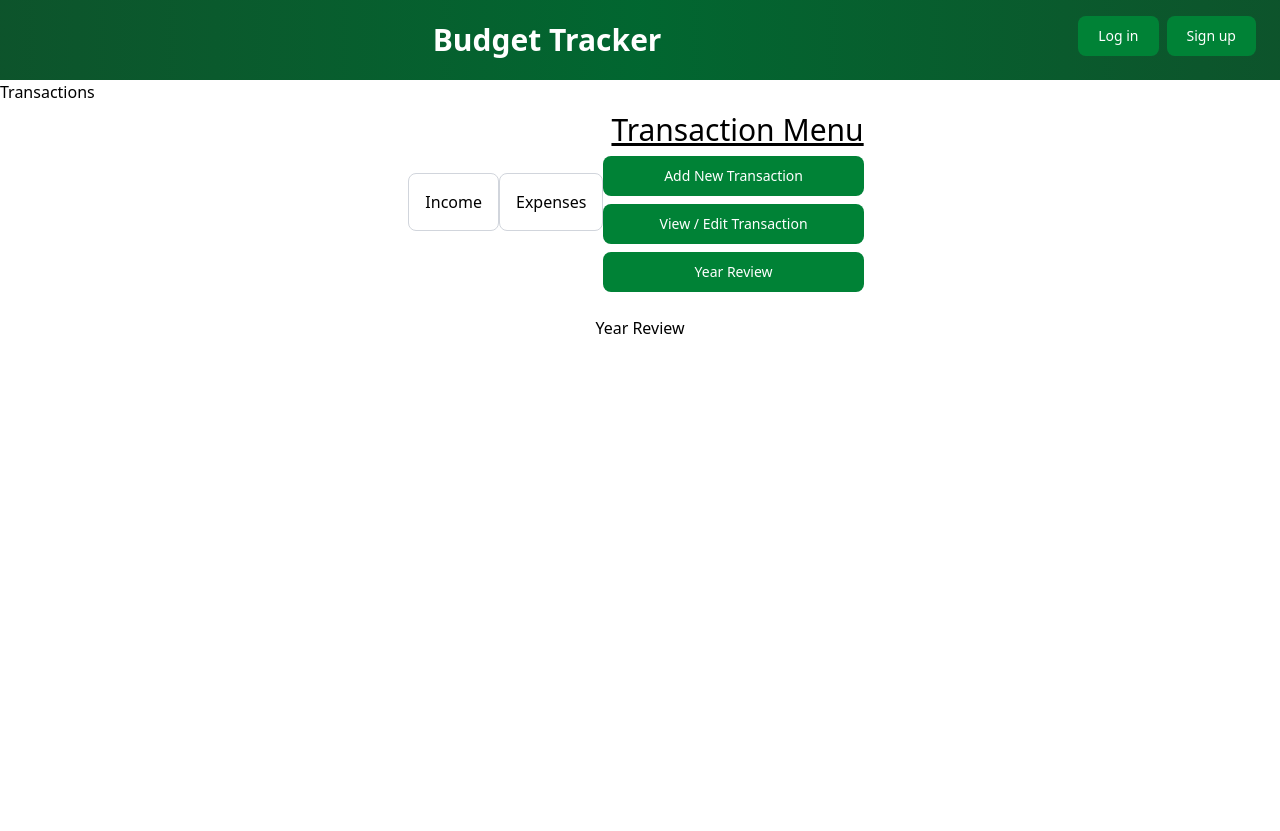
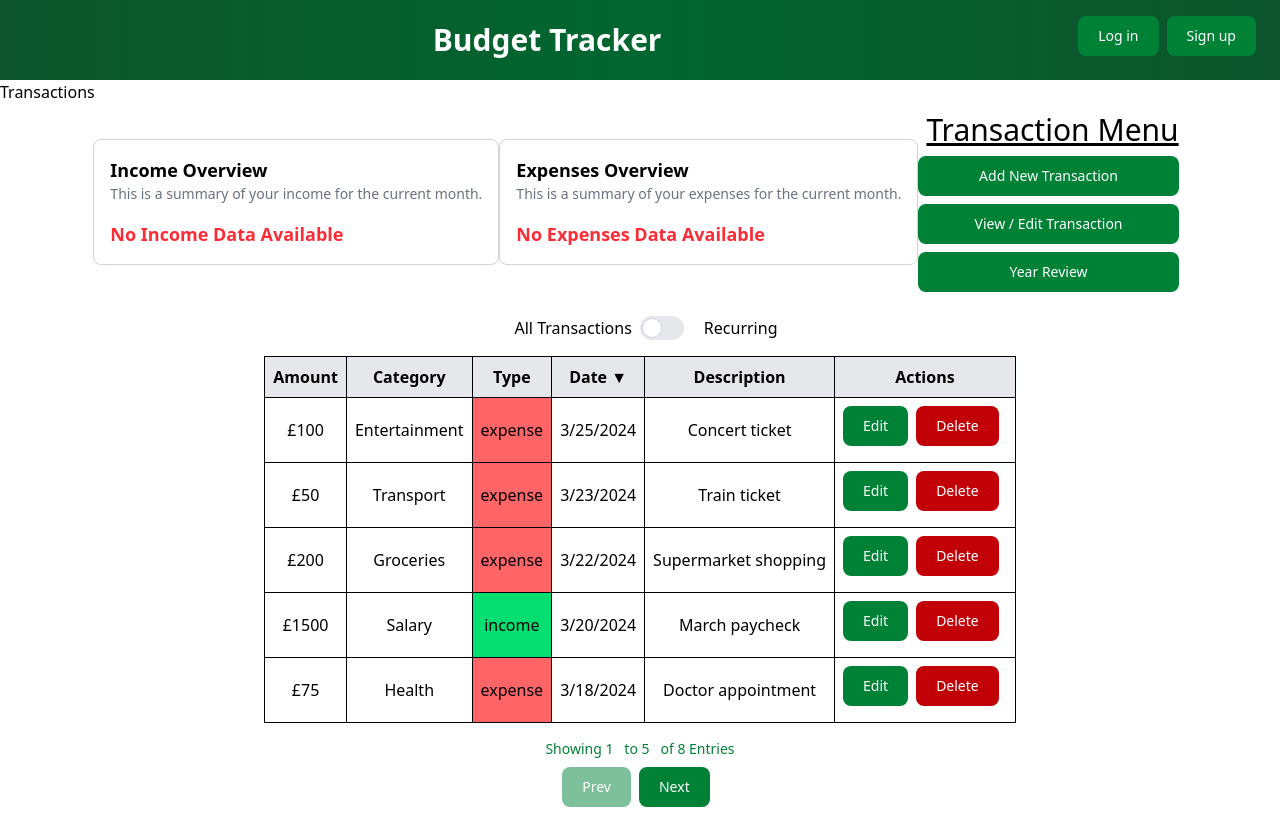
Before and after one commit to Avanguy/Budget-Tracker, a React (Vite) app: page /transactions in a window 1280 px wide. Before the commit the page ends 800 px from the top, so only its background shows below. Built offline with nearby package versions, Linux system fonts and the light colour scheme.

Commit message:
enhance transaction overviews: add summaries for expenses and income, implement recurring transaction filter, and set default component in TransactionPage

```diff
--- a/src/client/TransactionPage.jsx
+++ b/src/client/TransactionPage.jsx
@@ -9,7 +9,7 @@ import EditTransaction from './component/EditTransaction'
 const TransactionPage = () => {
     const {user} = useContext(UserContext);
     const [isModalOpen, setIsModalOpen] = useState(false);
-    const [activeComponent, setActiveComponent] = useState("YearReview");
+    const [activeComponent, setActiveComponent] = useState("EditTransaction"); // Default component to show
     const handleAddTransaction = async (transactionData) => {
         console.log("New Transaction:", transactionData);
         console.log(user)
--- a/src/client/component/EditTransaction.jsx
+++ b/src/client/component/EditTransaction.jsx
@@ -15,8 +15,12 @@ const EditTransaction = () => {
     const [transactions, setTransactions] = useState([]);
     const [currentPage, setCurrentPage] = useState(1);
     const transactionsPerPage = 5;
-    const totalPages = Math.ceil(transactions.length / transactionsPerPage);
+    const [showRecurringOnly, setShowRecurringOnly] = useState(false);
+    const filteredTransactions = showRecurringOnly
+    ? transactions.filter((t) => t.recurring)
+    : transactions;
 
+    const totalPages = Math.ceil(filteredTransactions.length / transactionsPerPage);
     const [sortConfig, setSortConfig] = useState({ key: "date", direction: "desc" });
 
     // Sort transactions by default on mount
@@ -46,14 +50,32 @@ const EditTransaction = () => {
         setTransactions(sortedData);
     };
 
-    // Only display transactions on the current page
-    const displayedTransactions = transactions.slice(
+    const displayedTransactions = filteredTransactions.slice(
         (currentPage - 1) * transactionsPerPage,
         currentPage * transactionsPerPage
     );
 
     return (
         <div>
+            <div className='mb-4 flex justify-center items-center'>
+                <label className="inline-flex items-center cursor-pointer">
+                    <span className="ms-3 ">All Transactions</span>
+                    <input
+                        type="checkbox"
+                        className="sr-only peer"
+                        checked={showRecurringOnly}
+                        onChange={() => setShowRecurringOnly(!showRecurringOnly)}
+                    />
+                    <div className="relative w-11 h-6 bg-gray-200 peer-focus:outline-none peer-focus:ring-4 peer-focus:ring-green-300
+                                    dark:peer-focus:ring-green-800 rounded-full peer dark:bg-gray-700 peer-checked:after:translate-x-full
+                                    rtl:peer-checked:after:-translate-x-full peer-checked:after:border-white
+                                    after:content-[''] after:absolute after:top-[2px] after:start-[2px] after:bg-white
+                                    after:border-gray-300 after:border after:rounded-full after:h-5 after:w-5 after:transition-all
+                                    dark:border-gray-600 peer-checked:bg-green-600 dark:peer-checked:bg-green-600 mr-2 ml-2">
+                    </div>
+                    <span className="ms-3">Recurring</span>
+                </label>
+            </div>
             <table className="w-full border-collapse border border-gray-300">
                 <thead>
                     <tr className="bg-gray-200">
@@ -94,9 +116,9 @@ const EditTransaction = () => {
 
             <div className="flex flex-col items-center mt-4">
             <span className="text-sm text-green-700">
-                Showing {Math.min((currentPage - 1) * transactionsPerPage + 1, transactions.length)} &nbsp;
-                to {Math.min(currentPage * transactionsPerPage, transactions.length)} &nbsp;
-                of {transactions.length} Entries
+                Showing {Math.min((currentPage - 1) * transactionsPerPage + 1, filteredTransactions.length)} &nbsp;
+                to {Math.min(currentPage * transactionsPerPage, filteredTransactions.length)} &nbsp;
+                of {filteredTransactions.length} Entries
             </span>
 
 
--- a/src/client/component/ExpensesOverview.jsx
+++ b/src/client/component/ExpensesOverview.jsx
@@ -1,9 +1,25 @@
 import React from 'react'
-
+import { useState } from 'react'
 const ExpensesOverview = () => {
+  const [expensesData, setExpensesData] = useState(null)
   return (
         <div className="border border-gray-300 p-4 rounded-lg">
-            Expenses
+            <h2 className='text-lg font-semibold'>
+              Expenses Overview
+            </h2>
+            <p className="text-gray-500 text-sm">
+              This is a summary of your expenses for the current month.
+            </p>
+            <div className="mt-4">
+              {expensesData ? (
+                <>
+                  <h3 className="">Total Expenses</h3>
+                  <p className="text-xl font-bold">$5,000</p>
+                </>
+              ) : (
+                <p className="text-red-500 text-lg font-bold">No Expenses Data Available</p>
+              )}
+            </div>
         </div>
 
   )
--- a/src/client/component/IncomeOverview.jsx
+++ b/src/client/component/IncomeOverview.jsx
@@ -1,10 +1,26 @@
 import React from 'react'
-
+import { useState } from 'react'
 const IncomeOverview = () => {
+  const [incomeData, setIncomeData] = useState(null)
   return (
     <div>
         <div className="border border-gray-300 p-4 rounded-lg">
-            Income
+            <h2 className='text-lg font-semibold'>
+              Income Overview
+            </h2>
+            <p className="text-gray-500 text-sm">
+              This is a summary of your income for the current month.
+            </p>
+            <div className="mt-4">
+              {incomeData ? (
+                <>
+                  <h3 className="">Total Income</h3>
+                  <p className="text-xl font-bold">$5,000</p>
+                </>
+              ) : (
+                <p className="text-red-500 text-lg font-bold">No Income Data Available</p>
+              )}
+            </div>
         </div>
     </div>
   )
```
